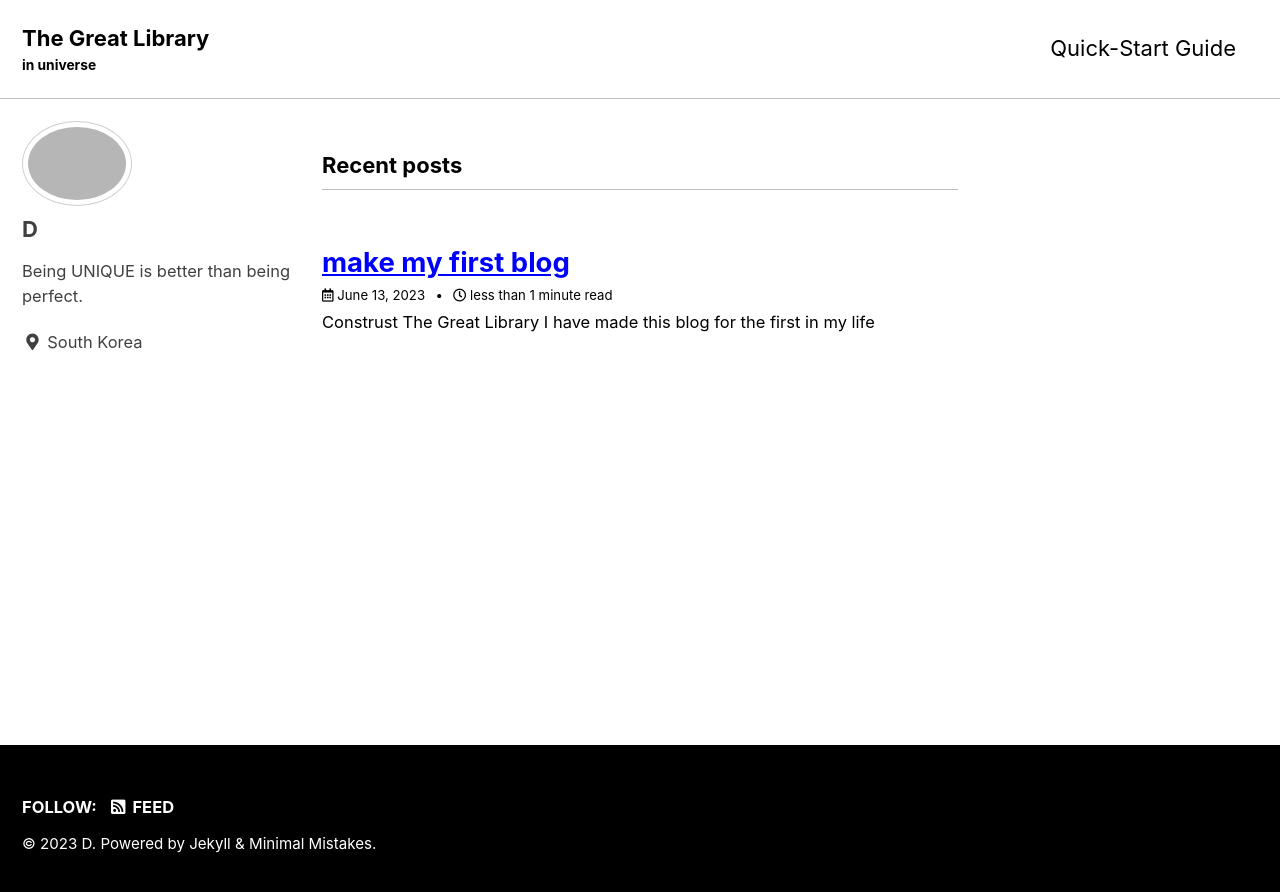
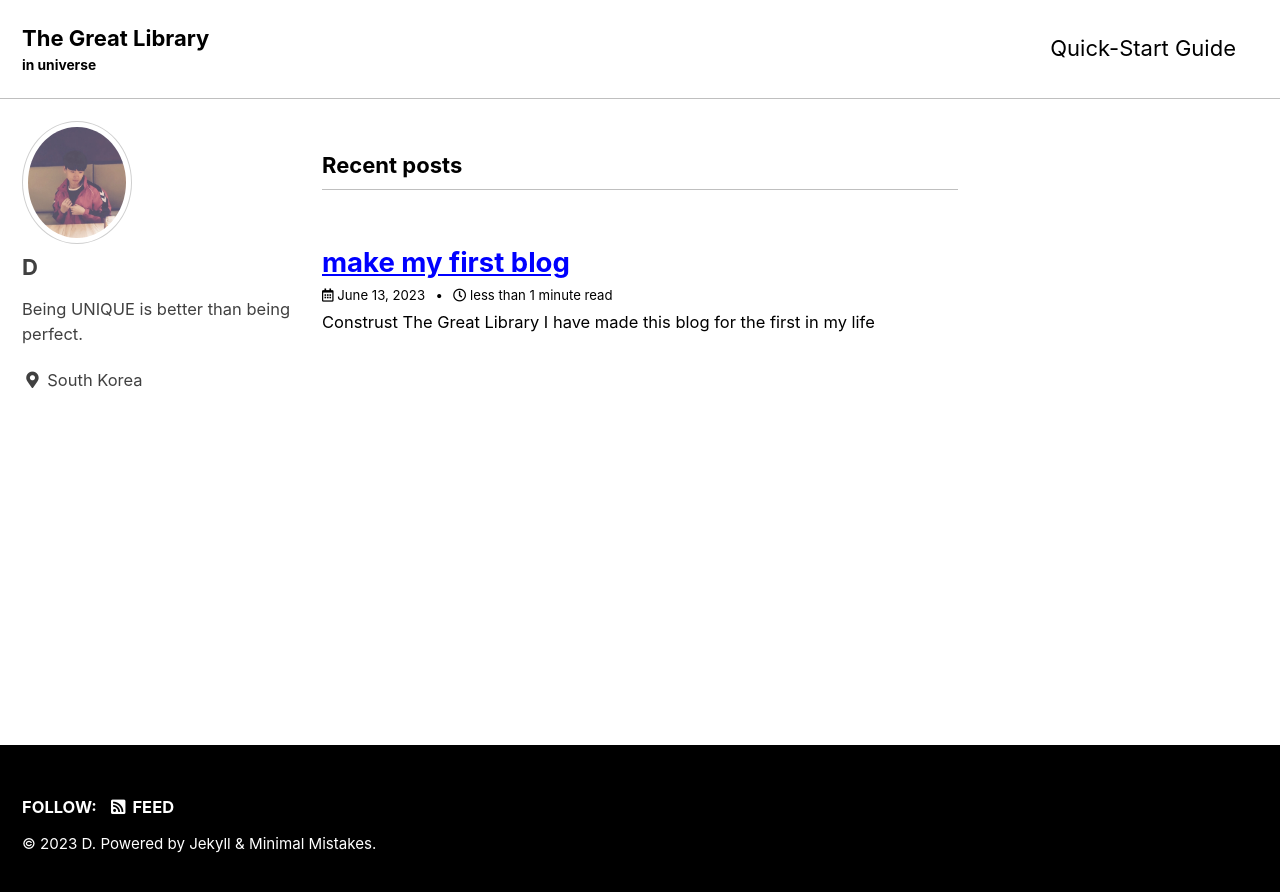
Before and after one commit to since94k/since94k.github.io, a Jekyll site: the page built from index.html, in a window 1280 px wide. Shown: the top 892 px of the page. Built offline with Jekyll 4.4.1, drawn with Linux system fonts in a browser that asks for light colours; cached includes are drawn as plain includes; the list of posts is cut into pages by our own code.

Commit message:
change avatar

```diff
--- a/_config.yml
+++ b/_config.yml
@@ -105,7 +105,7 @@ analytics:
 # Site Author
 author:
   name             : "D"
-  avatar           : "![D](/images/profile/D.jpeg)"
+  avatar           : "/images/profile/D.jpeg"
   bio              : "Being UNIQUE is better than being perfect."
   location         : "South Korea"
   email            :
```
